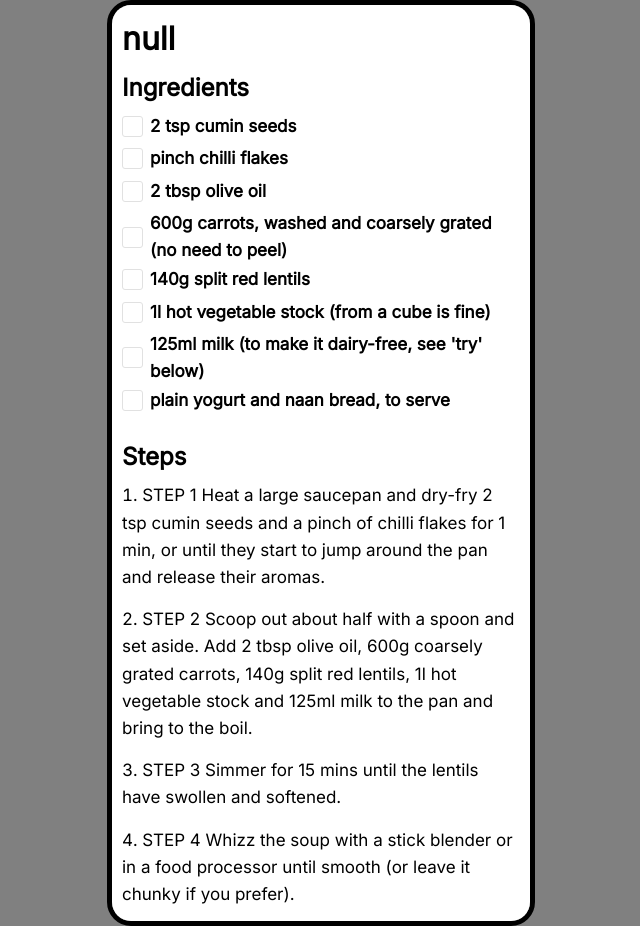
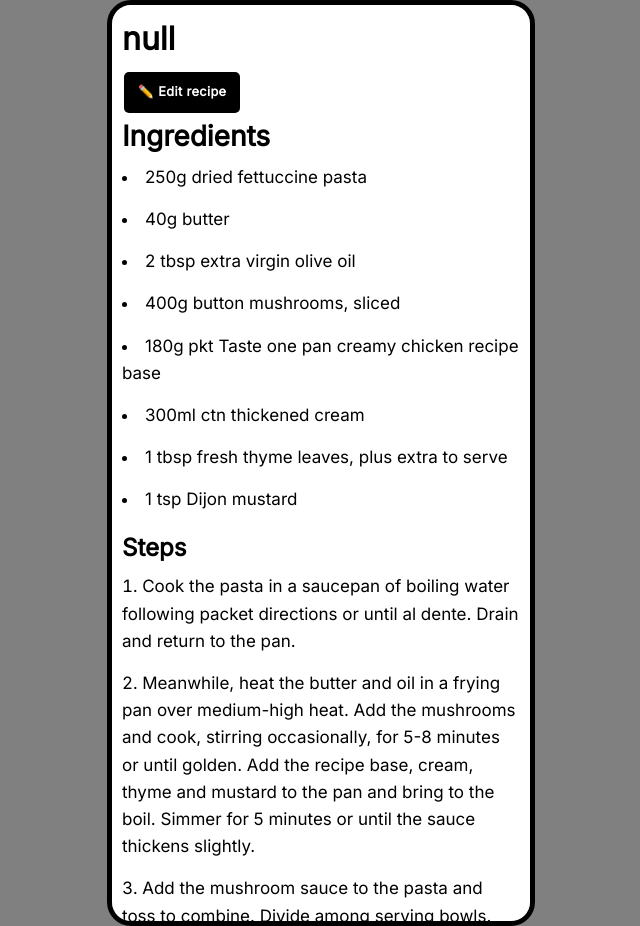
Before and after one commit to ebonstar/proto-grubs, a SvelteKit app: page /recipe in a window 1280 px wide. Shown: the whole page, without its empty margins (319-959 px from the left). Built offline with nearby package versions, Linux system fonts and the light colour scheme.

Commit message:
markdown editor for recipe

```diff
--- a/package.json
+++ b/package.json
@@ -24,5 +24,8 @@
 		"typescript": "^4.9.5",
 		"vite": "^4.2.1"
 	},
-	"type": "module"
+	"type": "module",
+	"dependencies": {
+		"marked": "^5.0.2"
+	}
 }
--- a/src/routes/recipe/+page.svelte
+++ b/src/routes/recipe/+page.svelte
@@ -1,7 +1,29 @@
 <script>
+	import { marked } from 'marked';
 	import { page } from '$app/stores';
 
 	const recipe = $page.url.searchParams.get('name');
+	let ingredientsData = `### Ingredients
+
+- 250g dried fettuccine pasta
+- 40g butter
+- 2 tbsp extra virgin olive oil
+- 400g button mushrooms, sliced
+- 180g pkt Taste one pan creamy chicken recipe base
+- 300ml ctn thickened cream
+- 1 tbsp fresh thyme leaves, plus extra to serve
+- 1 tsp Dijon mustard
+
+#### Steps
+
+1. Cook the pasta in a saucepan of boiling water following packet directions or until al dente. Drain and return to the pan.
+2. Meanwhile, heat the butter and oil in a frying pan over medium-high heat. Add the mushrooms and cook, stirring occasionally, for 5-8 minutes or until golden. Add the recipe base, cream, thyme and mustard to the pan and bring to the boil. Simmer for 5 minutes or until the sauce thickens slightly.
+3. Add the mushroom sauce to the pasta and toss to combine. Divide among serving bowls. Sprinkle with extra thyme to serve.`;
+	let ingredientsEdit = false;
+
+	function toggleEdit() {
+		ingredientsEdit = !ingredientsEdit;
+	}
 </script>
 
 <svelte:head>
@@ -10,41 +32,15 @@
 
 <div class="fullscreen">
 	<h2>{recipe}</h2>
-	<div class="ingredients">
-		<h4>Ingredients</h4>
-		<label> <input type="checkbox" />2 tsp cumin seeds</label><br />
-		<label> <input type="checkbox" />pinch chilli flakes</label><br />
-		<label> <input type="checkbox" />2 tbsp olive oil</label><br />
-		<label>
-			<input type="checkbox" />600g carrots, washed and coarsely grated (no need to peel)</label
-		><br />
-		<label> <input type="checkbox" />140g split red lentils</label><br />
-		<label> <input type="checkbox" />1l hot vegetable stock (from a cube is fine)</label><br />
-		<label> <input type="checkbox" />125ml milk (to make it dairy-free, see 'try' below)</label><br
-		/>
-		<label> <input type="checkbox" />plain yogurt and naan bread, to serve</label><br />
-	</div>
-	<h4>Steps</h4>
-	<ol>
-		<li>
-			STEP 1 Heat a large saucepan and dry-fry 2 tsp cumin seeds and a pinch of chilli flakes for 1
-			min, or until they start to jump around the pan and release their aromas.
-		</li>
-		<li>
-			STEP 2 Scoop out about half with a spoon and set aside. Add 2 tbsp olive oil, 600g coarsely
-			grated carrots, 140g split red lentils, 1l hot vegetable stock and 125ml milk to the pan and
-			bring to the boil.
-		</li>
-		<li>STEP 3 Simmer for 15 mins until the lentils have swollen and softened.</li>
-		<li>
-			STEP 4 Whizz the soup with a stick blender or in a food processor until smooth (or leave it
-			chunky if you prefer).
-		</li>
-		<li>
-			STEP 5 Season to taste and finish with a dollop of plain yogurt and a sprinkling of the
-			reserved toasted spices. Serve with warmed naan breads.
-		</li>
-	</ol>
+	<button class="is-black is-small" on:click={toggleEdit}
+		>{ingredientsEdit ? '👀 Preview changes' : '✏️ Edit recipe'}</button
+	>
+
+	{#if ingredientsEdit}
+		<textarea type="text" bind:value={ingredientsData} rows="20" />
+	{:else}
+		{@html marked(ingredientsData)}
+	{/if}
 	<div class="actions">
 		<a href="/recipes"><button class="is-black is-outline">Cancel</button></a>
 		<a href="/recipes"><button class="is-black">Save</button></a>
@@ -66,6 +62,14 @@
 		margin-bottom: 2rem;
 	}
 
+	h4 {
+		margin-bottom: 0;
+	}
+
+	textarea {
+		line-height: 2em;
+	}
+
 	.actions {
 		display: flex;
 		justify-content: space-between;
```
Also changed, not shown: 1 other file (tests, documents, lock files or other folders).
